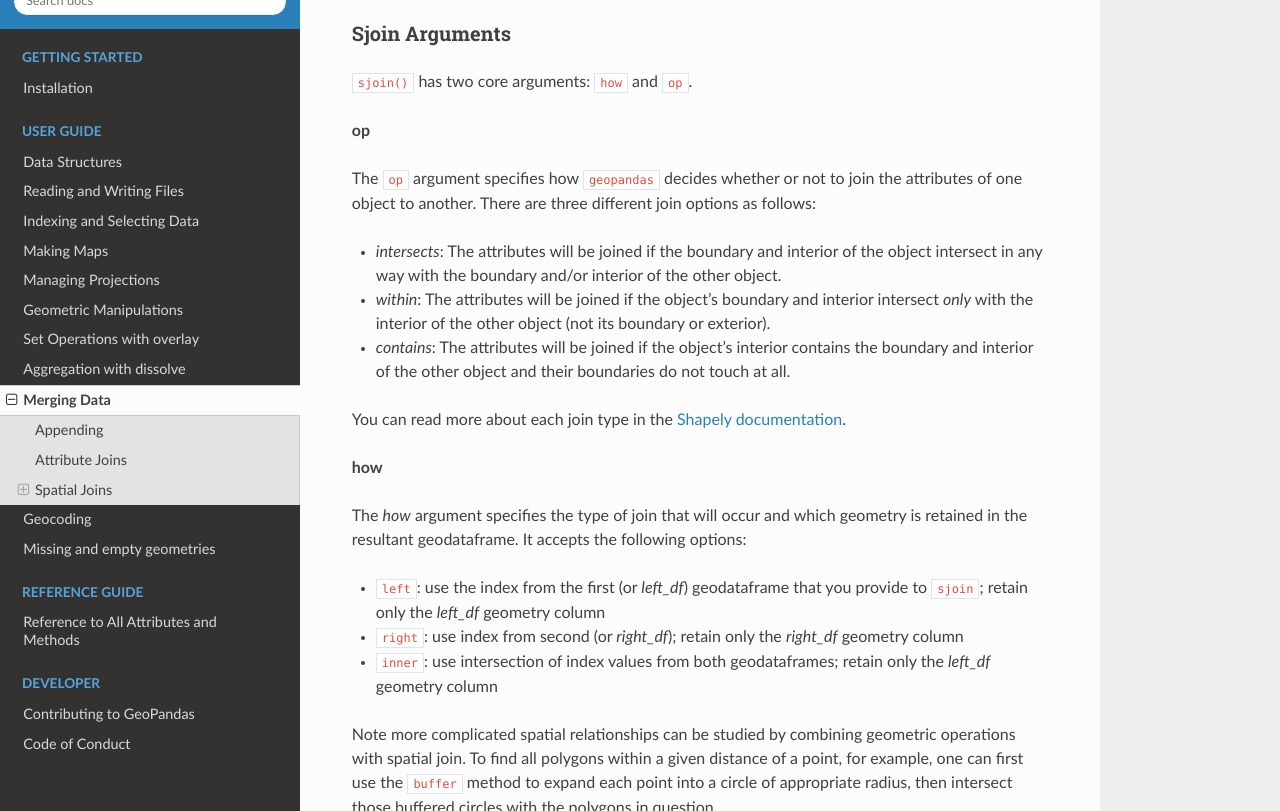
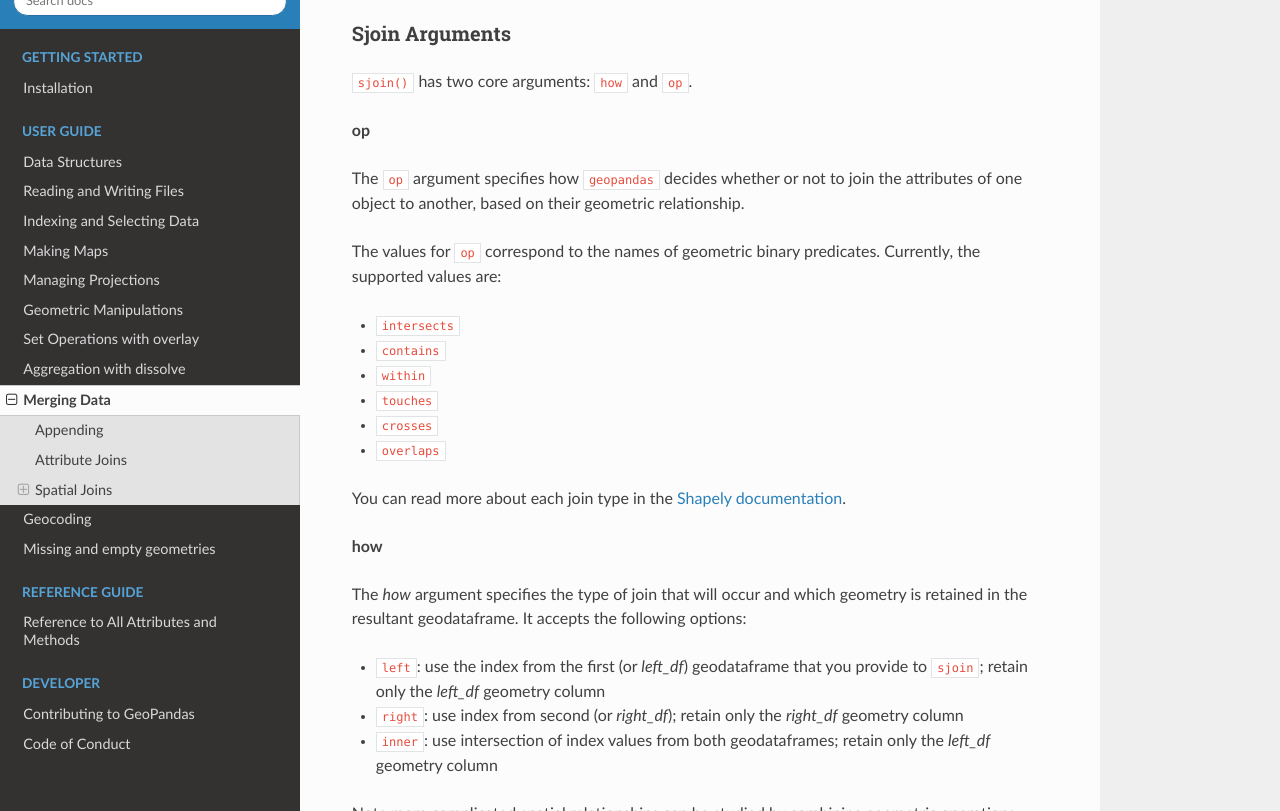
Before and after one commit to geopandas/geopandas, a Sphinx documentation site: the page built from doc/source/mergingdata.rst, in a window 1280 px wide and 900 px high, scrolled down 1401 px, cut to the strip 89-900 px from the top of the window. Built offline with Sphinx 7.4.7 and the Read the Docs theme 2.0.0, drawn with Linux system fonts in a browser that asks for light colours; pages that are not in the unit, such as notebooks, are missing from menus.

Commit message:
Note new op values in docs

```diff
--- a/doc/source/mergingdata.rst
+++ b/doc/source/mergingdata.rst
@@ -95,11 +95,16 @@ Sjoin Arguments
 
 **op**
 
-The ``op`` argument specifies how ``geopandas`` decides whether or not to join the attributes of one object to another. There are three different join options as follows:
+The ``op`` argument specifies how ``geopandas`` decides whether or not to join the attributes of one object to another, based on their geometric relationship.
 
-* `intersects`: The attributes will be joined if the boundary and interior of the object intersect in any way with the boundary and/or interior of the other object.
-* `within`: The attributes will be joined if the object’s boundary and interior intersect *only* with the interior of the other object (not its boundary or exterior).
-* `contains`: The attributes will be joined if the object’s interior contains the boundary and interior of the other object and their boundaries do not touch at all.
+The values for ``op`` correspond to the names of geometric binary predicates. Currently, the supported values are:
+
+* ``intersects``
+* ``contains``
+* ``within``
+* ``touches``
+* ``crosses``
+* ``overlaps``
 
 You can read more about each join type in the `Shapely documentation <http://shapely.readthedocs.io/en/latest/manual.html#binary-predicates>`__.
 
```
Also changed, not shown: 1 other file.
